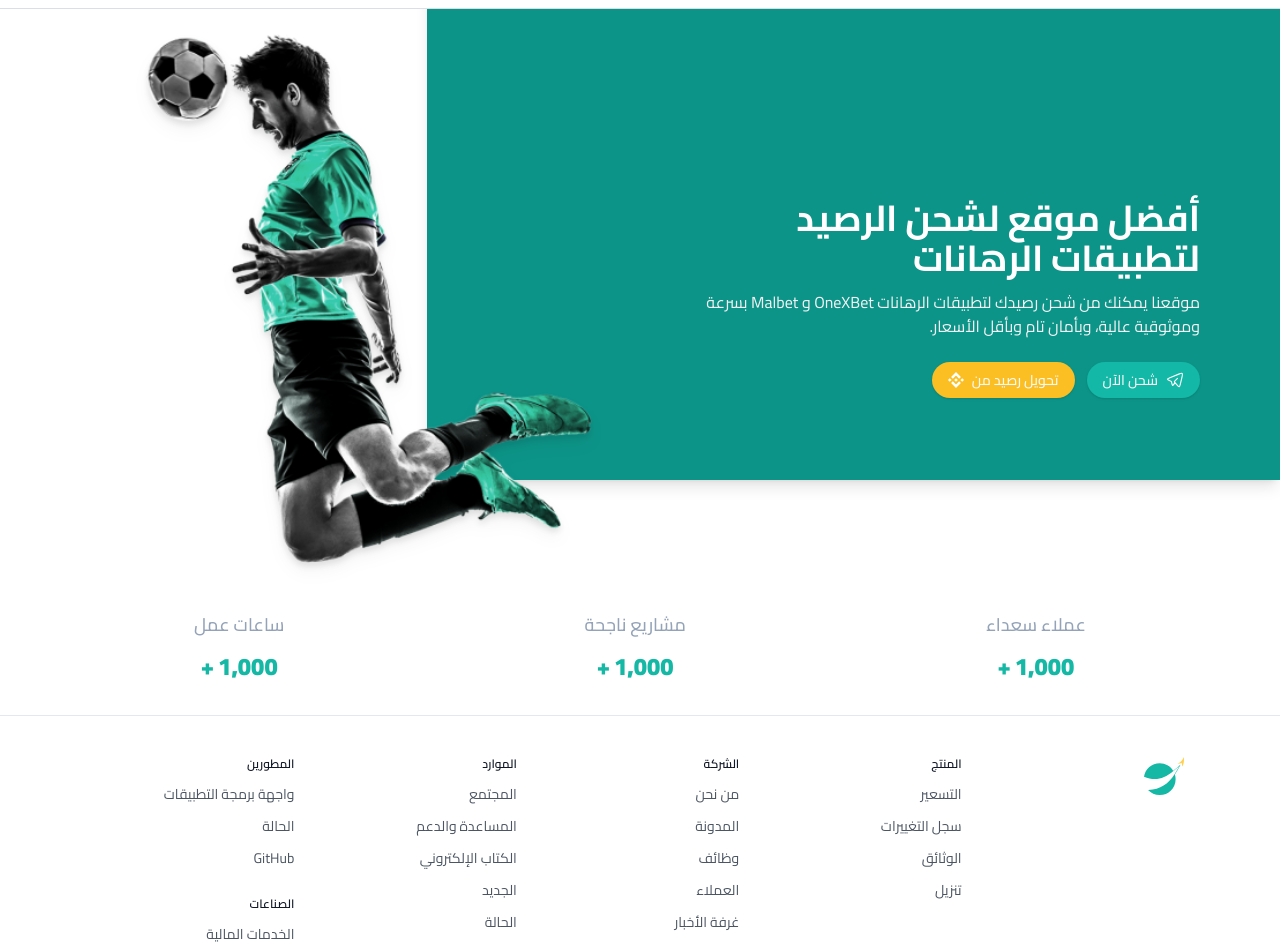
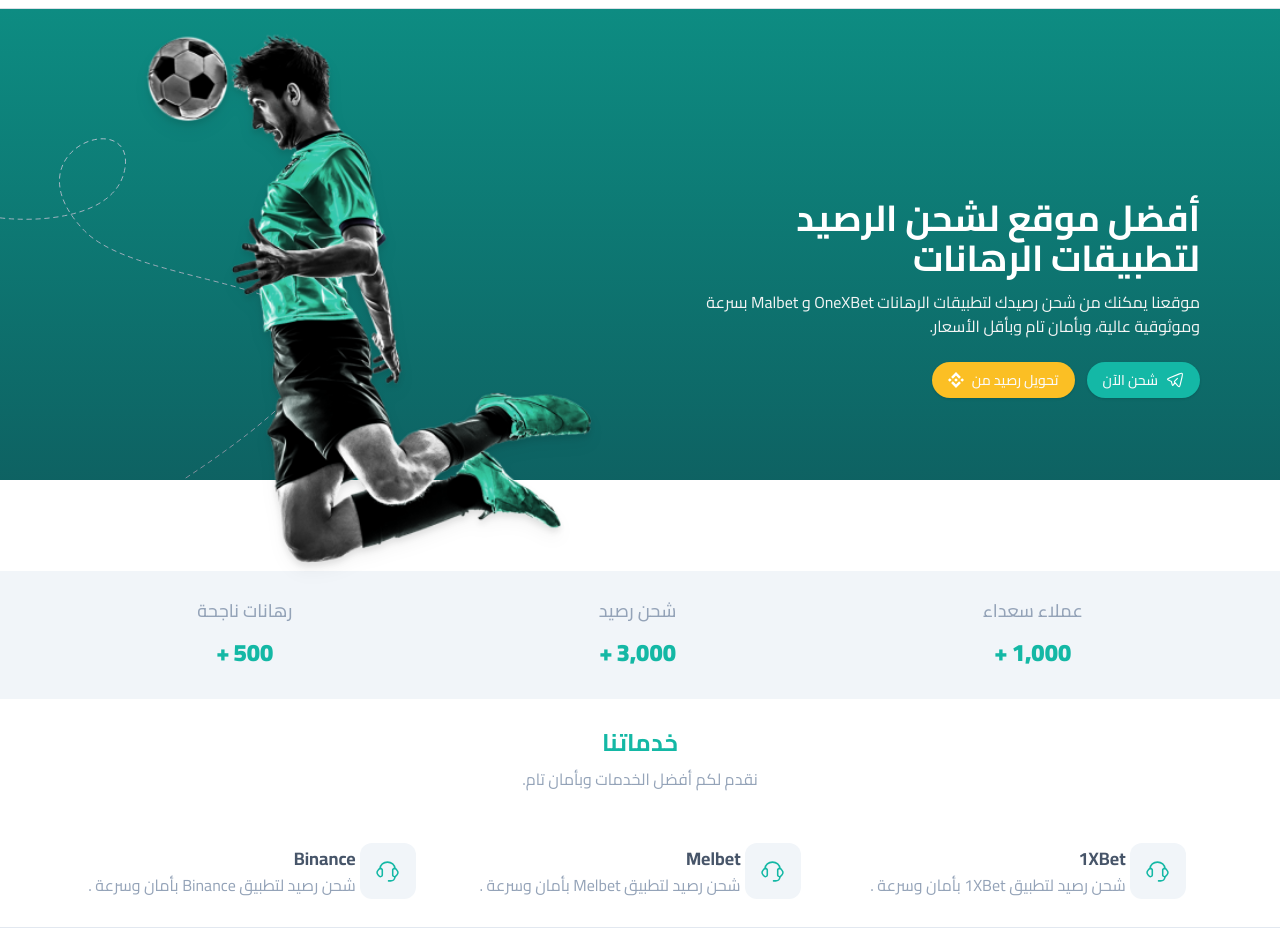
Before and after one commit to redaezziani/xbet, a Next.js app: page / in a window 1280 px wide. Shown: the part 80-1027 px from the top of the page. Built offline with nearby package versions, Linux system fonts and the light colour scheme.

Commit message:
chore: Add lazy loading for images and update image alt attributes

```diff
--- a/src/app/globals.css
+++ b/src/app/globals.css
@@ -68,3 +68,30 @@ body {
 .color {
   color: #14b8a5;
 }
+
+/* edit the scrollbar */
+
+/* width */
+
+::-webkit-scrollbar {
+  width: 7px;
+}
+
+/* Track */
+
+::-webkit-scrollbar-track {
+  background: #f1f1f1;
+}
+
+/* Handle */
+
+::-webkit-scrollbar-thumb {
+  background: #bbbbbb;
+  border-radius: 10px;
+}
+
+/* Handle on hover */
+
+::-webkit-scrollbar-thumb:hover {
+  background: #979797;
+}
--- a/src/app/page.tsx
+++ b/src/app/page.tsx
@@ -5,31 +5,15 @@ import Header from '@/components/page-ui/header';
 import { Button } from '@/components/ui/button';
 import { WtsBtn } from '@/components/page-ui/wts-btn';
 import { ServiceCounters } from '@/components/page-ui/service-counters';
+import { Layer } from '@/components/page-ui/layer';
+import { ServiceSection } from '@/components/page-ui/service-section';
 
 export default function Home() {
-  const data = [
-    {
-      title: '1XBet',
-      img: '/services/1xbet.png',
-      description: 'شحن رصيد لتطبيق 1XBet بأمان وسرعة وبأقل الأسعار.',
-    },
-    {
-      title: 'Melbet',
-      img: '/services/melbet.png',
-      description: 'شحن رصيد لتطبيق Melbet بأمان وسرعة وبأقل الأسعار.',
-    },
-    {
-      title: 'Binance',
-      img: '/services/binance.png',
-      description: 'شحن رصيد لتطبيق Binance بأمان وسرعة وبأقل الأسعار.',
-    },
-  ];
+
   return (
     <main className='relative flex min-h-screen flex-col items-center justify-start gap-2'>
       <Header />
-      <div className='absolute left-0 top-0 z-0 grid h-[50vh] w-full grid-cols-1 md:h-[70vh] md:grid-cols-6'>
-        <div className='col-span-4 h-full w-full rounded-bl-sm border-b border-dashed border-teal-800 bg-teal-600 shadow-lg md:border-none'></div>
-      </div>
+      <Layer />
       <div
         id='about'
         className='relative z-10 mt-32 flex w-full max-w-6xl flex-col items-center justify-start px-4 md:mt-28 md:flex-row'
@@ -71,7 +55,7 @@ export default function Home() {
         </div>
       </div>
       <ServiceCounters />
-
+      <ServiceSection />
       <Footer />
     </main>
   );
--- /dev/null
+++ b/src/components/page-ui/layer.tsx
@@ -0,0 +1,19 @@
+
+
+export const Layer = () => {
+  return (
+    <div className='absolute  left-0 top-0 z-0 grid h-[50vh] w-full grid-cols-1 md:h-[70vh] md:grid-cols-6'>
+        <div className="w-full h-full bg-gradient-to-b from-transparent to-slate-900/40 absolute z-20">
+
+        </div>
+        <svg
+        className='absolute left-0 bottom-0 z-10 w-80'
+        viewBox="0 0 720 769" fill="none" xmlns="http://www.w3.org/2000/svg">
+          <path
+            d="M1 179.771C84 189.604 261.8 181.971 281 68.771C305 -72.729 16 27 189.5 208.271C352.552 378.626 1145 287 413.5 768"
+            stroke="#E0E5F3" stroke-width="2" stroke-linecap="round" stroke-dasharray="10 10" />
+        </svg>
+        <div className='col-span-6 h-full w-full  border-b  border-teal-700 bg-teal-600  md:border-none'></div>
+      </div>
+  )
+}
--- a/src/components/page-ui/service-counters.tsx
+++ b/src/components/page-ui/service-counters.tsx
@@ -4,7 +4,8 @@ import NumberTicker from './number-ticker';
 
 export const ServiceCounters = () => {
   return (
-    <div className='mt-10 flex w-full max-w-6xl flex-wrap items-center justify-around gap-x-10 gap-y-2'>
+    <div className=' h-32 bg-slate-100  flex w-full  flex-wrap items-center justify-center gap-x-10 gap-y-2'>
+      <div className="w-full flex max-w-6xl flex-wrap items-center justify-around gap-x-10 gap-y-2">
       <div className='flex flex-col items-center justify-center gap-2'>
         <h2 className='text-lg font-medium text-slate-400'>عملاء سعداء</h2>
         <div className='flex h-10 items-center justify-center gap-1 text-2xl font-black text-primary'>
@@ -16,25 +17,27 @@ export const ServiceCounters = () => {
         </div>
       </div>
       <div className='flex flex-col items-center justify-center gap-2'>
-        <h2 className='text-lg font-medium text-slate-400'>مشاريع ناجحة</h2>
+        <h2 className='text-lg font-medium text-slate-400'> شحن رصيد</h2>
         <div className='flex h-10 items-center justify-center gap-1 text-2xl font-black text-primary'>
           <NumberTicker
-            value={1000}
+            value={3000}
             className='text-2xl font-black text-primary'
           />
           +
         </div>
       </div>
       <div className='flex flex-col items-center justify-center gap-2'>
-        <h2 className='text-lg font-medium text-slate-400'>ساعات عمل</h2>
+        <h2 className='text-lg font-medium text-slate-400'> رهانات ناجحة</h2>
         <div className='flex h-10 items-center justify-center gap-1 text-2xl font-black text-primary'>
           <NumberTicker
-            value={1000}
+            value={500}
             className='text-2xl font-black text-primary'
           />
           +
         </div>
       </div>
+      </div>
+
     </div>
   );
 };
--- /dev/null
+++ b/src/components/page-ui/service-section.tsx
@@ -0,0 +1,48 @@
+export const ServiceSection = () => {
+    const data = [
+        {
+            title: '1XBet',
+            img: '/services/1xbet.png',
+            description: 'شحن رصيد لتطبيق 1XBet بأمان وسرعة .',
+        },
+        {
+            title: 'Melbet',
+            img: '/services/melbet.png',
+            description: 'شحن رصيد لتطبيق Melbet بأمان وسرعة .',
+        },
+        {
+            title: 'Binance',
+            img: '/services/binance.png',
+            description: 'شحن رصيد لتطبيق Binance بأمان وسرعة .',
+        },
+    ];
+    return (
+        <div className="w-full mt-5 flex flex-col gap-3 justify-center items-center max-w-6xl">
+            <div className="flex flex-col gap-2 justify-center items-center">
+                <h2 className="text-2xl font-bold text-primary">خدماتنا</h2>
+                <p className="text-center text-slate-400">نقدم لكم أفضل الخدمات وبأمان تام.</p>
+            </div>
+            <div className="w-full mt-10 grid grid-cols-1 md:grid-cols-3 max-w-7xl gap-3">
+                {data.map((item, index) => (
+                    <div
+                        key={index}
+                        className="flex gap-1 justify-center items-center">
+                        <div className="size-14 bg-slate-100 justify-center items-center flex rounded-sm text-primary">
+
+                            <svg xmlns="http://www.w3.org/2000/svg" viewBox="0 0 24 24" width={25} height={25} fill={"none"}>
+                                <path d="M17 10.8045C17 10.4588 17 10.286 17.052 10.132C17.2032 9.68444 17.6018 9.51076 18.0011 9.32888C18.45 9.12442 18.6744 9.02219 18.8968 9.0042C19.1493 8.98378 19.4022 9.03818 19.618 9.15929C19.9041 9.31984 20.1036 9.62493 20.3079 9.87302C21.2513 11.0188 21.7229 11.5918 21.8955 12.2236C22.0348 12.7334 22.0348 13.2666 21.8955 13.7764C21.6438 14.6979 20.8485 15.4704 20.2598 16.1854C19.9587 16.5511 19.8081 16.734 19.618 16.8407C19.4022 16.9618 19.1493 17.0162 18.8968 16.9958C18.6744 16.9778 18.45 16.8756 18.0011 16.6711C17.6018 16.4892 17.2032 16.3156 17.052 15.868C17 15.714 17 15.5412 17 15.1955V10.8045Z" stroke="currentColor" strokeWidth="1.5" />
+                                <path d="M7 10.8046C7 10.3694 6.98778 9.97821 6.63591 9.6722C6.50793 9.5609 6.33825 9.48361 5.99891 9.32905C5.55001 9.12458 5.32556 9.02235 5.10316 9.00436C4.43591 8.9504 4.07692 9.40581 3.69213 9.87318C2.74875 11.019 2.27706 11.5919 2.10446 12.2237C1.96518 12.7336 1.96518 13.2668 2.10446 13.7766C2.3562 14.6981 3.15152 15.4705 3.74021 16.1856C4.11129 16.6363 4.46577 17.0475 5.10316 16.996C5.32556 16.978 5.55001 16.8757 5.99891 16.6713C6.33825 16.5167 6.50793 16.4394 6.63591 16.3281C6.98778 16.0221 7 15.631 7 15.1957V10.8046Z" stroke="currentColor" strokeWidth="1.5" />
+                                <path d="M5 9C5 5.68629 8.13401 3 12 3C15.866 3 19 5.68629 19 9" stroke="currentColor" strokeWidth="1.5" strokeLinecap="square" strokeLinejoin="round" />
+                                <path d="M19 17V17.8C19 19.5673 17.2091 21 15 21H13" stroke="currentColor" strokeWidth="1.5" strokeLinecap="round" strokeLinejoin="round" />
+                            </svg>
+                        </div>
+                        <div className="flex flex-col  items-start justify-start">
+                            <h3 className="text-lg font-bold text-slate-600">{item.title}</h3>
+                            <p className="text-center text-slate-400">{item.description}</p>
+                        </div>
+                    </div>
+                ))}
+            </div>
+        </div>
+    );
+}
```
Also changed, not shown: public/line.svg (added).
